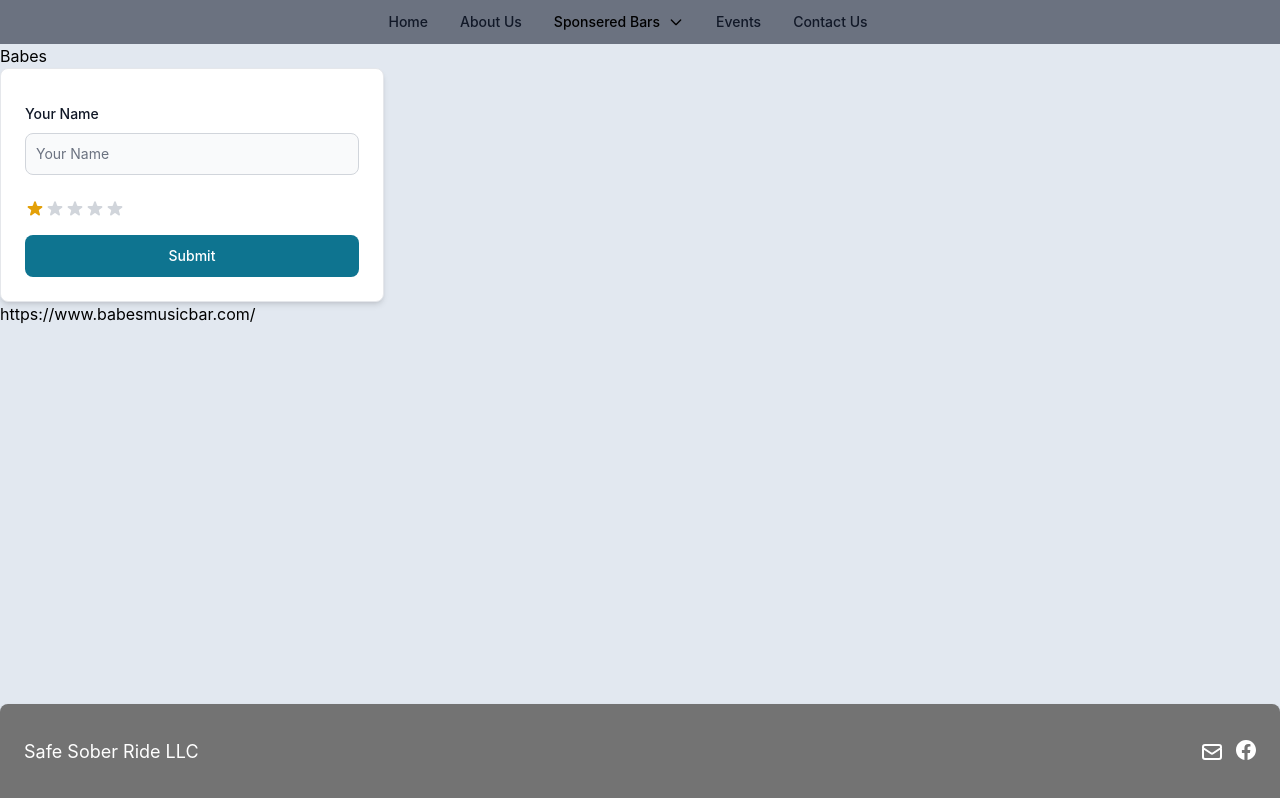
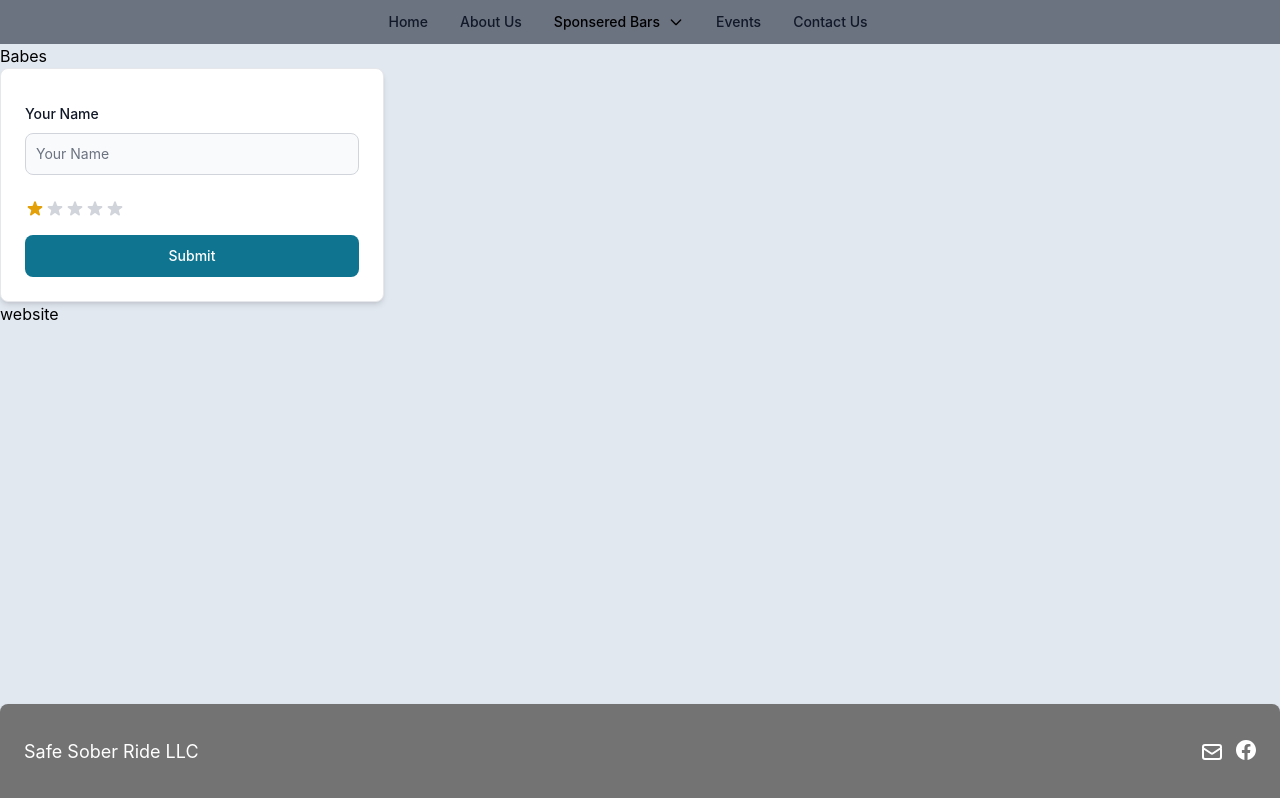
Before and after one commit to smethersblake/Safe_Sober_Rides, a React (Create React App) app in the folder client/: page /Babes in a window 1280 px wide. Built offline with nearby package versions, Linux system fonts and the light colour scheme.

Commit message:
added website links to bar pages and function to see if link is clicked

```diff
--- a/client/src/pages/Bars/Babes/index.js
+++ b/client/src/pages/Bars/Babes/index.js
@@ -3,12 +3,20 @@ import Review from "../../../components/Review"
 
 function Babes ()
 {
+
+
+    const handleClick = event =>
+    {
+        // used for keeping track how many clicks to the bars website has happened
+        console.log('click')
+    }
     return (
         <div>
             <h1 className="BarName">Babes</h1>
             <Review />
-            <h1>{BarList.map((bar)  => {if(bar.name === "Babes"){return (bar.url)}})}</h1>
+            <a id="webLink" onClick={handleClick} href="https://www.babesmusicbar.com/" rel="noreferrer" target="_blank" >website</a>
         </div>
     )
 }
+
 export default Babes
--- a/client/src/pages/Bars/BullseyeSaloon/index.js
+++ b/client/src/pages/Bars/BullseyeSaloon/index.js
@@ -2,10 +2,16 @@ import Review from "../../../components/Review"
 
 function BullseyeSaloon ()
 {
+    const handleClick = event =>
+    {
+        // used for keeping track how many clicks to the bars website has happened
+        console.log('click')
+    }
     return (
         <div>
             <h1>Bullseye Saloon</h1>
-            <Review/>
+            <Review />
+            <a id="webLink" onClick={handleClick} href="https://bullseye-saloon.edan.io/" rel="noreferrer" target="_blank" >website</a>
         </div>
     )
 }
--- a/client/src/pages/Bars/CaptainBlacks/index.js
+++ b/client/src/pages/Bars/CaptainBlacks/index.js
@@ -2,10 +2,16 @@ import Review from "../../../components/Review"
 
 function CaptainBlacks ()
 {
+    const handleClick = event =>
+    {
+        // used for keeping track how many clicks to the bars website has happened
+        console.log('click')
+    }
     return (
         <div>
             <h1>Captain Blacks</h1>
-            <Review/>
+            <Review />
+            <a id="webLink" onClick={handleClick} href="https://www.facebook.com/people/Captain-Blacks-Bar-and-Grill/100063824851762/" rel="noreferrer" target="_blank" >website</a>
         </div>
     )
 }
--- a/client/src/pages/Bars/DoubleWide/index.js
+++ b/client/src/pages/Bars/DoubleWide/index.js
@@ -2,10 +2,16 @@ import Review from "../../../components/Review"
 
 function DoubleWide ()
 {
+        const handleClick = event =>
+    {
+        // used for keeping track how many clicks to the bars website has happened
+        console.log('click')
+    }
     return (
         <div>
             <h1>Double Wide</h1>
-            <Review/>
+            <Review />
+            <a id="webLink" onClick={handleClick} href="https://www.the-doublewide.com/" rel="noreferrer" target="_blank" >website</a>
         </div>
     )
 }
--- a/client/src/pages/Bars/HudsonTap/index.js
+++ b/client/src/pages/Bars/HudsonTap/index.js
@@ -2,10 +2,16 @@ import Review from "../../../components/Review"
 
 function HudsonTap ()
 {
+        const handleClick = event =>
+    {
+        // used for keeping track how many clicks to the bars website has happened
+        console.log('click')
+    }
     return (
         <div>
             <h1>Hudson Tap</h1>
-            <Review/>
+            <Review />
+            <a id="webLink" onClick={handleClick} href="https://www.hudsontap.com/" rel="noreferrer" target="_blank" >website</a>
         </div>
     )
 }
--- a/client/src/pages/Bars/TheSmilinMoose/index.js
+++ b/client/src/pages/Bars/TheSmilinMoose/index.js
@@ -2,10 +2,16 @@ import Review from "../../../components/Review"
 
 function TheSmilinMoose ()
 {
+        const handleClick = event =>
+    {
+        // used for keeping track how many clicks to the bars website has happened
+        console.log('click')
+    }
     return (
         <div>
             <h1>The Smilin Moose</h1>
-            <Review/>
+            <Review />
+            <a id="webLink" onClick={handleClick} href="https://www.smilinmoosebar.com/" rel="noreferrer" target="_blank" >website</a>
         </div>
     )
 }
```
